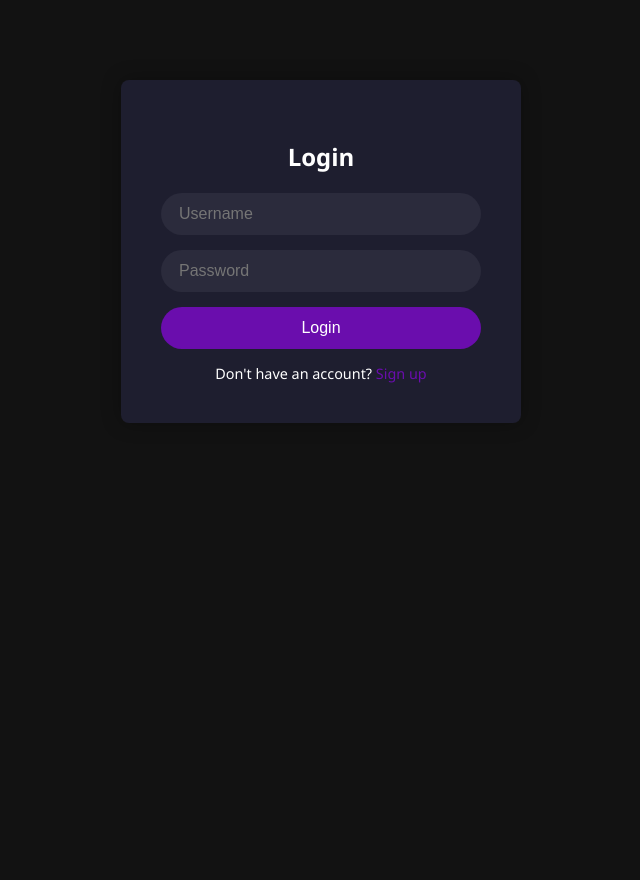
After one commit to manohxr/Rag-Chatbot, a Flask app: page /login in a window 1280 px wide. The commit adds this page. Shown: the whole page, without its empty margins (319-959 px from the left). Run offline with Flask 3, Linux system fonts and the light colour scheme.

Commit message:
login/signup functionality added

```diff
--- a/app.py
+++ b/app.py
@@ -1,42 +1,104 @@
-from flask import Flask, render_template, request, jsonify
+from flask import Flask, render_template, request, redirect, url_for, session, jsonify
+from flask_sqlalchemy import SQLAlchemy
+from werkzeug.security import generate_password_hash, check_password_hash
 import os
 from src.helper import answer_query, update_index
 
 app = Flask(__name__)
+app.secret_key = 'rag_chatbot'
+app.config['SQLALCHEMY_DATABASE_URI'] = 'sqlite:///database.db'
+db = SQLAlchemy(app)
 
-UPLOAD_FOLDER = os.path.join(os.getcwd(), 'Data')
-os.makedirs(UPLOAD_FOLDER, exist_ok=True)
+# Create user model
+class User(db.Model):
+    id = db.Column(db.Integer, primary_key=True)
+    username = db.Column(db.String(150), unique=True, nullable=False)
+    password = db.Column(db.String(150), nullable=False)
+
+# Create DB tables
+with app.app_context():
+    db.create_all()
+
+UPLOAD_ROOT = os.path.join(os.getcwd(), 'Data')
+os.makedirs(UPLOAD_ROOT, exist_ok=True)
+
+@app.route('/signup', methods=['GET', 'POST'])
+def signup():
+    if request.method == 'POST':
+        username = request.form['username']
+        password = request.form['password']
+        hashed_pw = generate_password_hash(password)
+
+        if User.query.filter_by(username=username).first():
+            return "Username already exists!"
+
+        new_user = User(username=username, password=hashed_pw)
+        db.session.add(new_user)
+        db.session.commit()
+
+        # Make user upload folder
+        os.makedirs(os.path.join(UPLOAD_ROOT, username), exist_ok=True)
+
+        return redirect(url_for('login'))
+
+    return render_template('signup.html')
+
+@app.route('/login', methods=['GET', 'POST'])
+def login():
+    if request.method == 'POST':
+        username = request.form['username']
+        password = request.form['password']
+        user = User.query.filter_by(username=username).first()
+        if user and check_password_hash(user.password, password):
+            session['username'] = username
+            return redirect(url_for('index'))
+        else:
+            return "Invalid credentials"
+    return render_template('login.html')
+
+@app.route('/logout')
+def logout():
+    session.pop('username', None)
+    return redirect(url_for('login'))
 
 @app.route('/')
 def index():
+    if 'username' not in session:
+        return redirect(url_for('login'))
     return render_template('index.html')
 
 @app.route('/chat', methods=['POST'])
 def chat():
+    if 'username' not in session:
+        return jsonify({'response': 'Unauthorized'}), 401
+
     data = request.get_json()
     user_message = data.get('message', '')
-    response_text = answer_query(user_message)
+    response_text = answer_query(user_message, session['username'])
     return jsonify({'response': response_text})
 
 @app.route('/upload_pdf', methods=['POST'])
 def upload_pdf():
+    if 'username' not in session:
+        return jsonify({'message': 'Unauthorized'}), 401
+
+    username = session['username']
     if 'pdf' not in request.files:
         return jsonify({'message': 'No file uploaded'}), 400
 
     file = request.files['pdf']
-
     if file.filename == '':
         return jsonify({'message': 'No file selected'}), 400
+    if not file.filename.lower().endswith('.pdf'):
+        return jsonify({'message': 'Only PDF files allowed'}), 400
 
-    if not file.filename.lower().endswith('.pdf'):
-        return jsonify({'message': 'Only PDF files are allowed'}), 400
+    user_folder = os.path.join(UPLOAD_ROOT, username)
+    os.makedirs(user_folder, exist_ok=True)
 
-    save_path = os.path.join(UPLOAD_FOLDER, file.filename)
+    save_path = os.path.join(user_folder, file.filename)
     file.save(save_path)
 
-    # Immediately update index with new PDF
-    update_message = update_index()
-
+    update_message = update_index(username)
     return jsonify({'message': f'File {file.filename} uploaded! {update_message}'}), 200
 
 if __name__ == '__main__':
--- a/requirements.txt
+++ b/requirements.txt
@@ -10,4 +10,7 @@ python-dotenv
 pinecone
 flask
 pymongo
+Flask-Login
+Flask-SQLAlchemy
+werkzeug
 -e .
--- a/templates/index.html
+++ b/templates/index.html
@@ -6,10 +6,12 @@
   <title>ChatBot</title>
   <link rel="stylesheet" href="{{ url_for('static', filename='style.css') }}" />
 </head>
+
 <body>
   <div class="chat-container">
     <header class="chat-header">
       <h1>RAG Chatbot</h1>
+      <a href="/logout" class="logout-btn">Logout</a>
     </header>
 
     <main class="chat-window" id="chat-window"></main>
--- /dev/null
+++ b/templates/login.html
@@ -0,0 +1,87 @@
+<!DOCTYPE html>
+<html lang="en">
+<head>
+  <meta charset="UTF-8" />
+  <meta name="viewport" content="width=device-width, initial-scale=1.0"/>
+  <title>Login</title>
+  <link rel="stylesheet" href="{{ url_for('static', filename='style.css') }}" />
+  <style>
+    .auth-container {
+      max-width: 400px;
+      margin: 80px auto;
+      background: #1e1e2f;
+      padding: 40px;
+      border-radius: 8px;
+      box-shadow: 0 0 20px rgba(0,0,0,0.3);
+    }
+
+    .auth-container h2 {
+      text-align: center;
+      margin-bottom: 20px;
+      color: #fff;
+    }
+
+    .auth-container form {
+      display: flex;
+      flex-direction: column;
+    }
+
+    .auth-container input {
+      margin-bottom: 15px;
+      padding: 12px 18px;
+      border: none;
+      border-radius: 30px;
+      background-color: #2b2b3c;
+      color: #fff;
+      font-size: 1rem;
+    }
+
+    .auth-container input:focus {
+      outline: none;
+    }
+
+    .auth-container button {
+      background-color: #6a0dad;
+      color: #fff;
+      border: none;
+      border-radius: 30px;
+      padding: 12px 24px;
+      font-size: 1rem;
+      cursor: pointer;
+      transition: background 0.2s ease;
+    }
+
+    .auth-container button:hover {
+      background-color: #8a2be2;
+    }
+
+    .auth-container .link {
+      text-align: center;
+      margin-top: 15px;
+      font-size: 0.9rem;
+    }
+
+    .auth-container .link a {
+      color: #6a0dad;
+      text-decoration: none;
+    }
+
+    .auth-container .link a:hover {
+      text-decoration: underline;
+    }
+  </style>
+</head>
+<body>
+  <div class="auth-container">
+    <h2>Login</h2>
+    <form method="POST">
+      <input type="text" name="username" placeholder="Username" required />
+      <input type="password" name="password" placeholder="Password" required />
+      <button type="submit">Login</button>
+    </form>
+    <div class="link">
+      Don't have an account? <a href="{{ url_for('signup') }}">Sign up</a>
+    </div>
+  </div>
+</body>
+</html>
```
Also changed, not shown: src/helper.py (+29 -64 lines), static/style.css (+46 -0 lines), templates/signup.html (added, +87 -0 lines), src/__init__.py (deleted), 1 other file.
